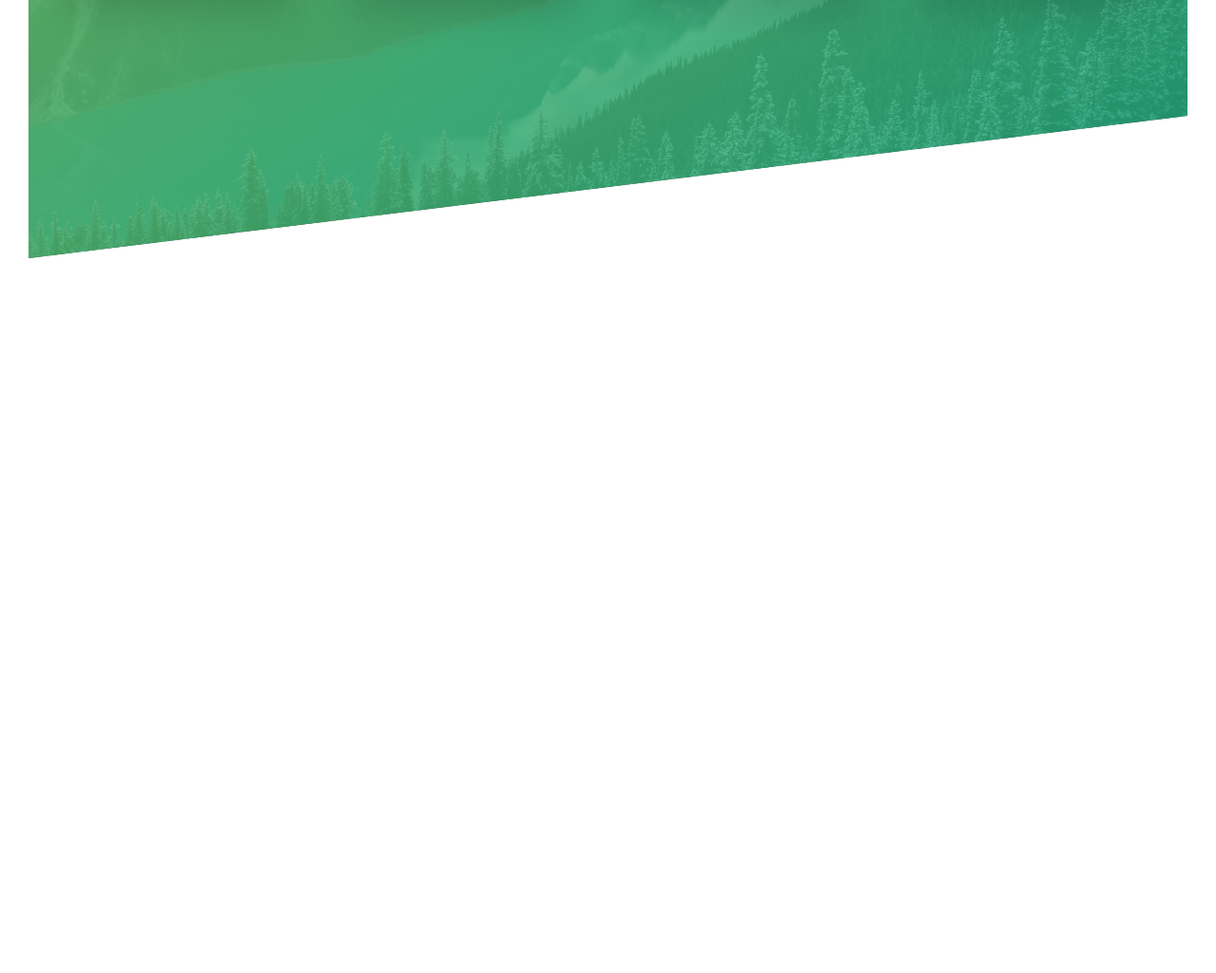
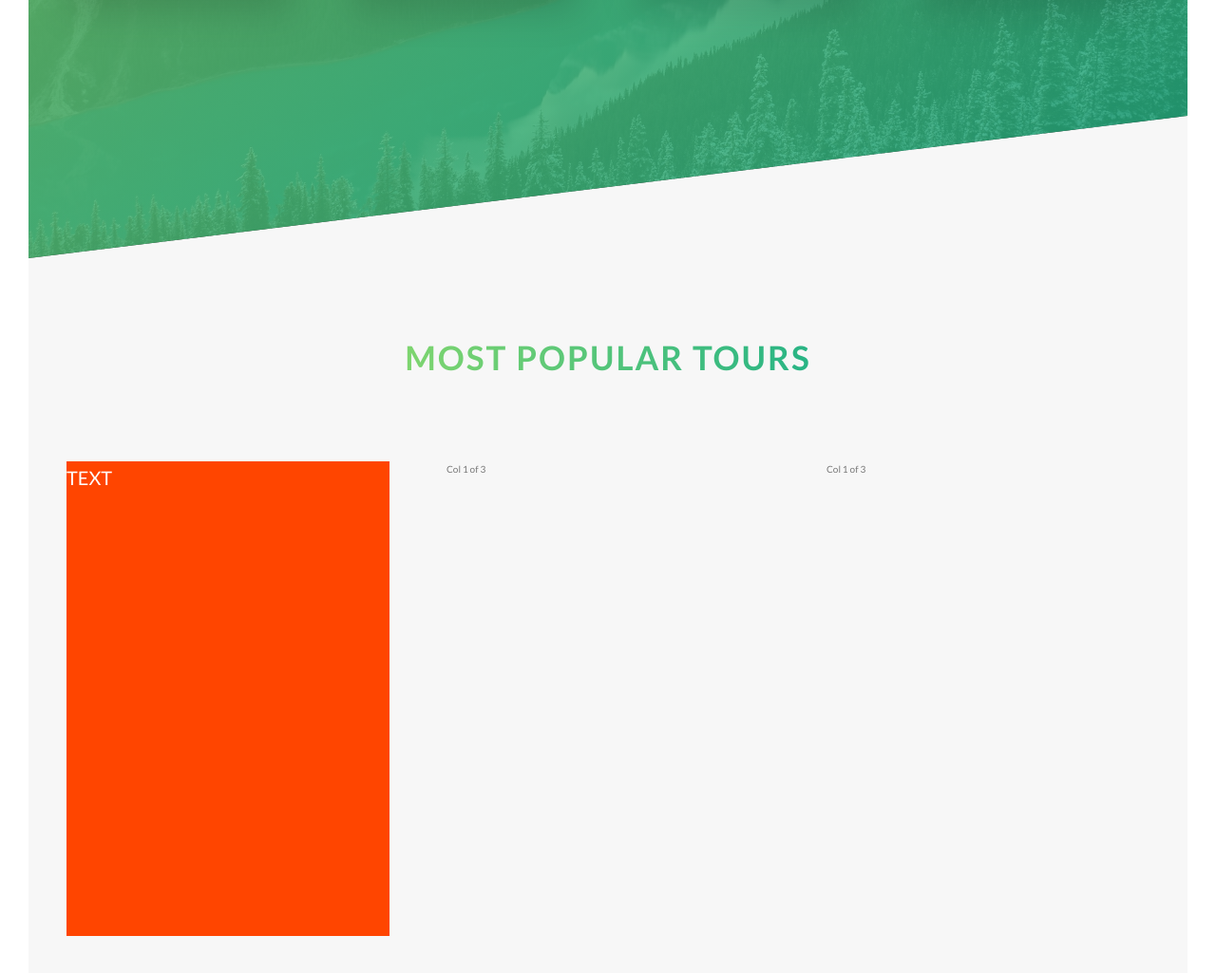
Before and after one commit to Apoka5555/advanced-css, a website: page Natours/index.html in a window 1280 px wide. Shown: the part 2014-3039 px from the top of the page at 95% size. Before the commit the page ends 2286 px from the top, so only its background shows below. Drawn offline with Linux system fonts and the light colour scheme.

Commit message:
Start section tours

```diff
--- a/Natours/index.html
+++ b/Natours/index.html
@@ -102,6 +102,32 @@
                     </div>
                 </div>
             </section>
+
+            <section class="section-tours">
+                <div class="u-center-text u-margin-bottom-big">
+                    <h2 class="heading-secondary">
+                        Most popular tours
+                    </h2>
+                </div>
+
+                <div class="row">
+                    <div class="col-1-of-3">
+                        <div class="card">
+                            <div class="card__side">
+                                TEXT
+                            </div>
+                        </div>
+                    </div>
+                    <div class="col-1-of-3">
+                        Col 1 of 3
+                    </div>
+                    <div class="col-1-of-3">
+                        Col 1 of 3
+                    </div>
+                </div>
+
+            </section>
+
         </main>
 
         <!--
--- /dev/null
+++ b/Natours/sass/components/_card.scss
@@ -0,0 +1,16 @@
+.card {
+  perspective: 150rem;
+  -moz-perspective: 150rem;
+
+  &__side {
+    background-color: orangered;
+    color: #fff;
+    font-size: 2rem;
+    height: 50rem;
+    transition: all 0.8s;
+  }
+
+  &:hover &__side {
+    transform: rotateY(180deg);
+  }
+}
--- a/Natours/sass/main.scss
+++ b/Natours/sass/main.scss
@@ -8,6 +8,7 @@
 @import "base/utilities";
 
 @import "components/button";
+@import "components/card";
 @import "components/composition";
 @import "components/feature-box";
 
--- a/Natours/sass/pages/_home.scss
+++ b/Natours/sass/pages/_home.scss
@@ -21,3 +21,9 @@
     transform: skewY(7deg);
   }
 }
+
+.section-tours {
+  background-color: $color-grey-light-1;
+  padding: 25rem 0 50rem 0;
+  margin-top: -10rem;
+}
```
Also changed, not shown: Natours/css/style.css.
